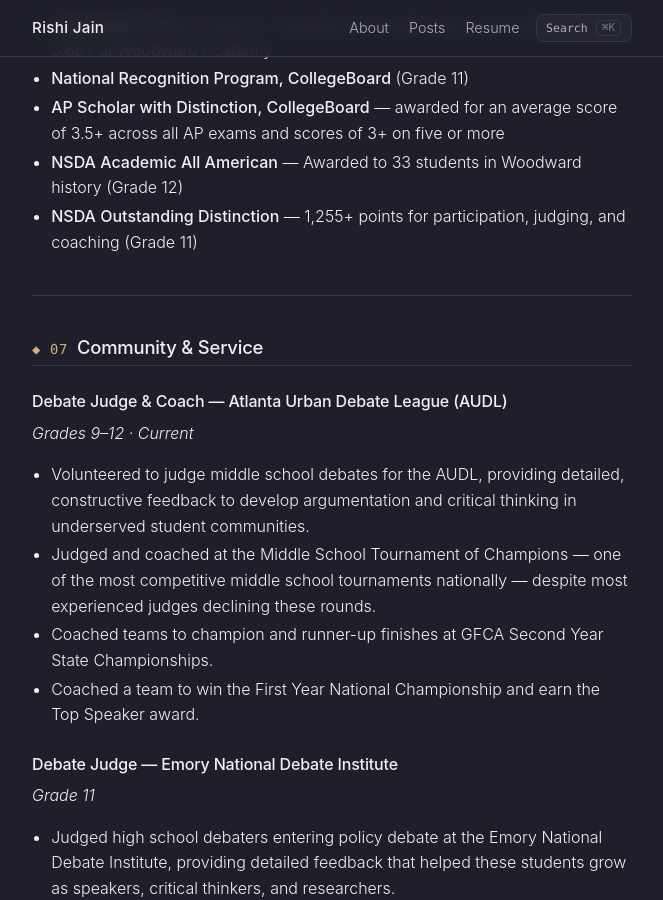
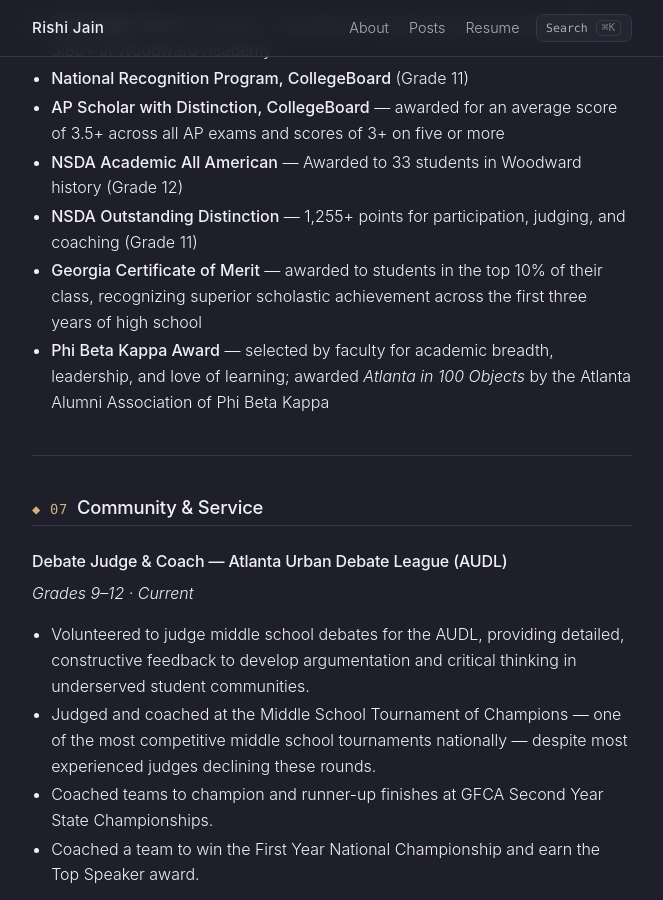
Before and after one commit to Rishi-Jain-27/rishi-jain-27.github.io, a Jekyll site: the page built from resume.md, in a window 1280 px wide and 900 px high, scrolled down 4586 px. Shown: the whole window, without its empty margins (308-971 px from the left). Built offline with Jekyll 4.4.1, drawn with Linux system fonts in a browser that asks for light colours.

Commit message:
updated resume

```diff
--- a/resume.md
+++ b/resume.md
@@ -147,6 +147,8 @@
 - **AP Scholar with Distinction, CollegeBoard** — awarded for an average score of 3.5+ across all AP exams and scores of 3+ on five or more
 - **NSDA Academic All American** — Awarded to 33 students in Woodward history (Grade 12)
 - **NSDA Outstanding Distinction** — 1,255+ points for participation, judging, and coaching (Grade 11)
+- **Georgia Certificate of Merit** — awarded to students in the top 10% of their class, recognizing superior scholastic achievement across the first three years of high school
+- **Phi Beta Kappa Award** — selected by faculty for academic breadth, leadership, and love of learning; awarded *Atlanta in 100 Objects* by the Atlanta Alumni Association of Phi Beta Kappa
 
 ---
 
```
